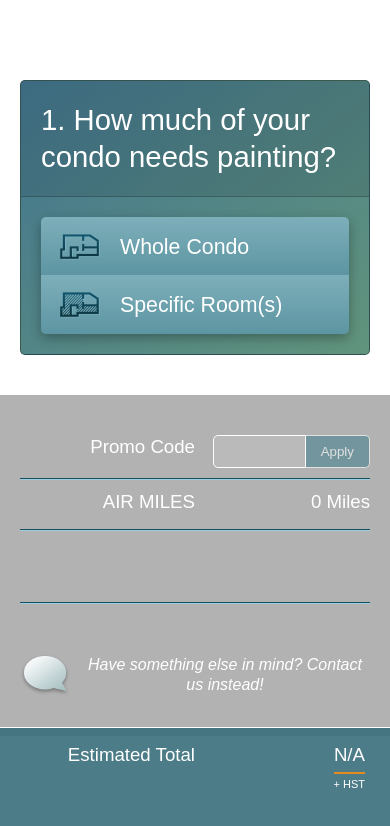
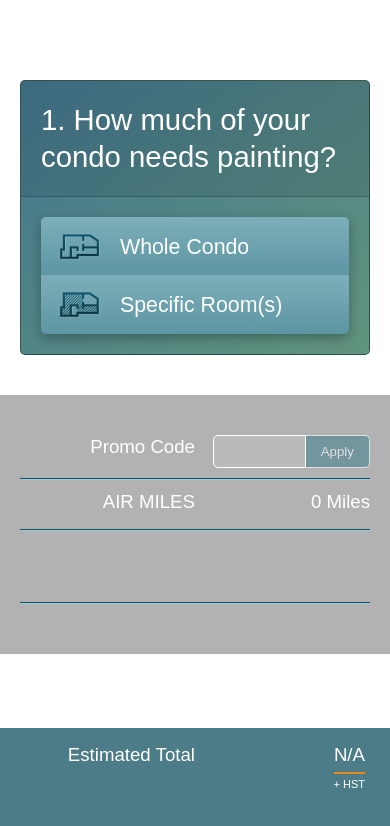
Before and after one commit to asolo-studio/calc.github.io, a plain HTML site: page index.html in a window 390 px wide. Drawn offline with Linux system fonts and the light colour scheme.

```diff
--- a/index.html
+++ b/index.html
@@ -524,9 +524,9 @@
                     <div class="Row">
                         <input id="btnSubmitQuote" type="button" class="button float-right MarginTop_40 Hide" value="Request Follow-up">
                     </div>
-                    <div class="Row MarginTop_40 MobileViewOnly">
+                   <!--  <div class="Row MarginTop_40 MobileViewOnly">
                         <a href="contact.php" style="display: flex; align-items: center; justify-content: center;"><img src="calc/Icon_Phone.png" style="height: auto; width: 50px; margin-right: 10px;"> <h5 class="Italic Center">Have something else in mind? Contact us instead!</h5></a>
-                    </div>
+                    </div> -->
                     <!--<div class="Row TermsLinkRow">
                         <a href="javascript:ShowTerms()"><h6>Click here to see the Terms &amp; Conditions</h6></a>
                     </div>-->
```
